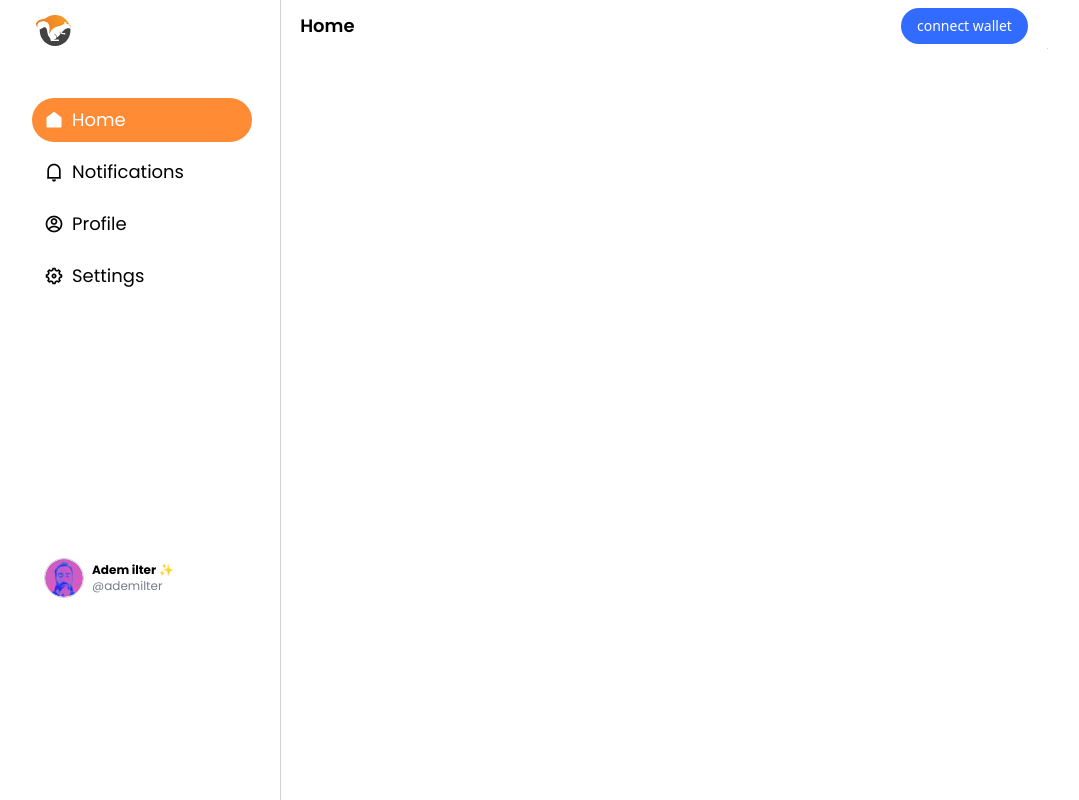
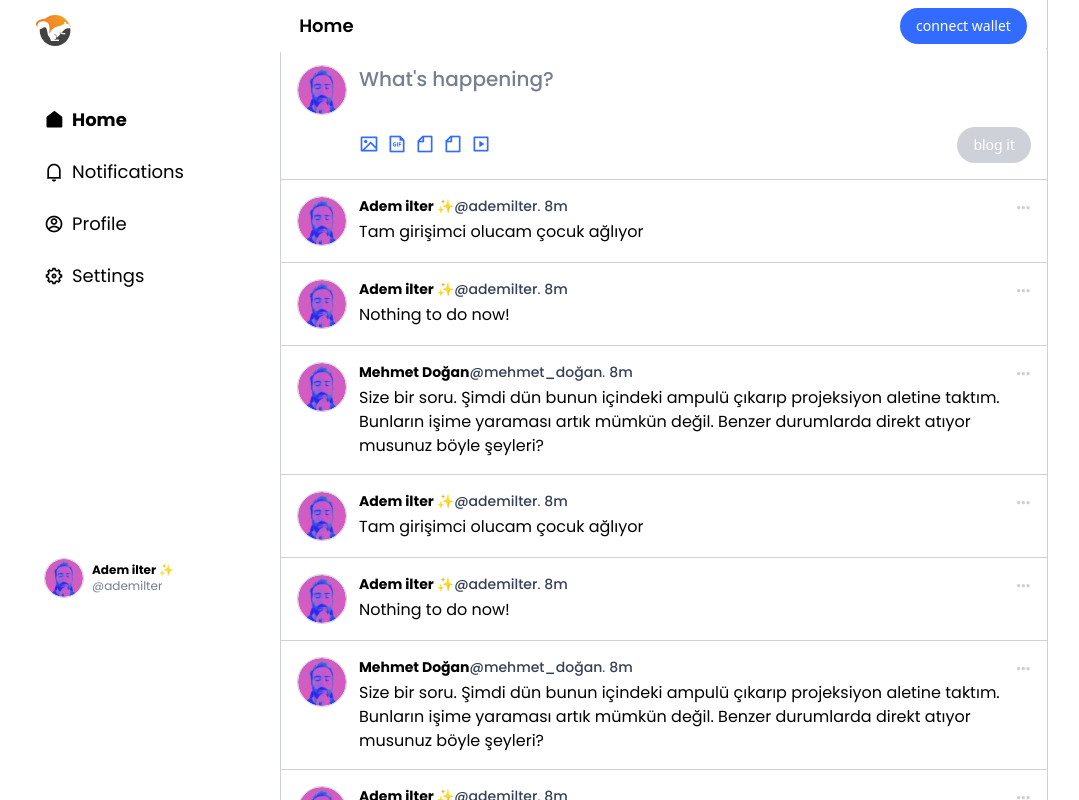
Before and after one commit to Theo-flux/blogit, a Next.js app in the folder client/: page / in a window 1280 px wide. Shown: the top 800 px of the page, without its empty margins (104-1183 px from the left). Built offline with nearby package versions, Linux system fonts and the light colour scheme.

Commit message:
dumy posts

```diff
--- /dev/null
+++ b/client/components/home/Blog.jsx
@@ -0,0 +1,29 @@
+import React from 'react'
+
+export default function Blog({person}) {
+  return (
+    <div className={`border-t font-poppins relative p-4 flex justify-between items-start w-[100%]`}>
+        <img src={`${person.image}`} className='w-[50px] h-[50px] border rounded-full mr-3' alt="profile image" />
+        <div className='w-full'>
+            <div className='flex justify-between items-start w-full'>
+                <div className='flex text-sm justify-start items-start'>
+                    <p className='truncate max-w-[70px] md:max-w-[150px] font-bold'>{person.name}</p>
+                    <p className='truncate max-w-[70px] md:max-w-[150px] font-medium text-gray-600'>{person.username}</p>
+                    <p className='text-gray-600 mr-1'>.</p>
+                    <p className='font-medium text-gray-600'>8m</p>
+                </div>
+
+                <div className='self-start flex justify-center items-center'>
+                    <i class="font-bold p-0 m-0 text-[#00000030] cursor-pointer ri-more-fill" />
+                </div>
+            </div>
+            <p>
+                {person.message}
+            </p>
+        </div>
+        {/* <div className='bg-white absolute right-0 border w-[300px]'>
+
+        </div> */}
+    </div>
+  )
+}
--- /dev/null
+++ b/client/components/home/Blogbox.jsx
@@ -0,0 +1,79 @@
+import {useState} from 'react'
+import { Button } from '../../shared'
+
+const iconResource = [
+    {
+        id: 1,
+        name: "ri-image-line",
+    },
+
+    {
+        id: 2,
+        name: "ri-file-gif-line",
+    },
+
+    {
+        id: 3,
+        name: "ri-file-line",
+    },
+
+    {
+        id: 4,
+        name: "ri-file-line",
+    },
+
+    {
+        id: 5,
+        name: "ri-video-line"
+    }
+]
+
+const TextArea = ({handler, message}) => {
+    return(
+        <textarea
+            style={{resize: 'none'}}
+            className='overflow-hidden font-poppins text-sm md:text-xl placeholder:font-medium w-full outline-0'
+            placeholder="What's happening?"
+            name={"text"}
+            value={message.text}
+            onChange={(event) => handler(event)}
+        />
+    )
+}
+
+export default function Blogbox() {
+    const [message, setMessage] = useState({text: ""})
+
+    function handleOnchange(event) {
+        const {name, value} = event.target;
+        setMessage({...message, [name]: value})
+    }
+
+    console.log(message.text)
+
+    return (
+        <div className={`border-t p-4 flex justify-between items-start`}>
+            <img src="/profile-image.svg" className='w-[50px] h-[50px] border rounded-full mr-3' alt="profile image" />
+
+            <div className='w-full'>
+                <TextArea
+                    message={message}
+                    handler={handleOnchange}
+                />
+                <div className='flex justify-between items-center'>
+                    <div>
+                        {
+                            iconResource.map((icon) => {
+                                return(
+                                    <i key={icon.id} className={`text-xl font-light mr-2  text-blue-500 ${icon.name}`}/>
+                                )
+                            })
+                        }
+                    </div>
+
+                    <Button disabled={message.text ? false: true} text="blog it" className={`disabled:bg-gray-200`}/>
+                </div>
+            </div>
+        </div>
+    )
+}
--- /dev/null
+++ b/client/components/home/index.jsx
@@ -0,0 +1,2 @@
+export { default as Blogbox } from './Blogbox'
+export { default as Blog } from './Blog'
--- a/client/containers/Feed.jsx
+++ b/client/containers/Feed.jsx
@@ -1,16 +1,17 @@
 import React from 'react'
 import { Navbar } from '../components'
+import Home from './Home'
 
 export default function Feed({activeSection, handleOpenSidebar}) {
 
   return (
-    <main className='w-[100%] absolute right-0 md:w-[75%] h-screen border-l'>
-        <div className='fixed w-[100%] md:w-[75%] lg:w-[766px]'>
+    <main className='w-[100%] absolute right-0 md:w-[75%] h-screen'>
+        <div className='fixed z-20 w-[100%] md:w-[75%] lg:w-[766px]'>
           <Navbar handleOpenSidebar={handleOpenSidebar} activeSection={activeSection}/>
         </div>
 
-        <div className='pt-12 px-4 border-b w-[100%]'>
-
+        <div className='pt-12 w-[100%] border-x'>
+          <Home/>
         </div>
     </main>
   )
--- /dev/null
+++ b/client/containers/Home.jsx
@@ -0,0 +1,91 @@
+import React from 'react'
+import { Blogbox, Blog } from '../components/home'
+
+const people = [
+  {
+    id: 1,
+    image: "/profile-image.svg",
+    name: "Adem ilter ✨",
+    username: "@ademilter",
+    message: "Tam girişimci olucam çocuk ağlıyor",
+  },
+
+  {
+    id: 1,
+    image: "/profile-image.svg",
+    name: "Adem ilter ✨",
+    username: "@ademilter",
+    message: "Nothing to do now!",
+  },
+
+  {
+    id: 1,
+    image: "/profile-image.svg",
+    name: "Mehmet Doğan",
+    username: "@mehmet_doğan",
+    message: "Size bir soru. Şimdi dün bunun içindeki ampulü çıkarıp projeksiyon aletine taktım. Bunların işime yaraması artık mümkün değil. Benzer durumlarda direkt atıyor musunuz böyle şeyleri?",
+  },
+   {
+    id: 1,
+    image: "/profile-image.svg",
+    name: "Adem ilter ✨",
+    username: "@ademilter",
+    message: "Tam girişimci olucam çocuk ağlıyor",
+  },
+
+  {
+    id: 1,
+    image: "/profile-image.svg",
+    name: "Adem ilter ✨",
+    username: "@ademilter",
+    message: "Nothing to do now!",
+  },
+
+  {
+    id: 1,
+    image: "/profile-image.svg",
+    name: "Mehmet Doğan",
+    username: "@mehmet_doğan",
+    message: "Size bir soru. Şimdi dün bunun içindeki ampulü çıkarıp projeksiyon aletine taktım. Bunların işime yaraması artık mümkün değil. Benzer durumlarda direkt atıyor musunuz böyle şeyleri?",
+  },
+   {
+    id: 1,
+    image: "/profile-image.svg",
+    name: "Adem ilter ✨",
+    username: "@ademilter",
+    message: "Tam girişimci olucam çocuk ağlıyor",
+  },
+
+  {
+    id: 1,
+    image: "/profile-image.svg",
+    name: "Adem ilter ✨",
+    username: "@ademilter",
+    message: "Nothing to do now!",
+  },
+
+  {
+    id: 1,
+    image: "/profile-image.svg",
+    name: "Mehmet Doğan",
+    username: "@mehmet_doğan",
+    message: "Size bir soru. Şimdi dün bunun içindeki ampulü çıkarıp projeksiyon aletine taktım. Bunların işime yaraması artık mümkün değil. Benzer durumlarda direkt atıyor musunuz böyle şeyleri?",
+  },
+]
+
+export default function Home() {
+  return (
+    <div>
+        <Blogbox/>
+
+        <div>
+          {
+            people.map((person) =>
+              <Blog key={person.id} person={person}/>
+            )
+          }
+
+        </div>
+    </div>
+  )
+}
--- a/client/containers/Sidebar.jsx
+++ b/client/containers/Sidebar.jsx
@@ -37,9 +37,9 @@ const Capsule = ({item, setActiveSection, activeSection, handleOpenSidebar}) =>
       }
     }
       className={`cursor-pointer flex justify-start items-start
-      py-2 px-3 mt-2 rounded-full hover:bg-orange-500 hover:text-white
+      py-2 px-3 mt-2 rounded-full hover:bg-gray-300 hover:text-white
       transition-all duration-300 ease-in-out
-      ${activeSection === item.name && "text-white bg-orange-500"}
+      ${activeSection === item.name && "text-black font-bold"}
       `}>
       <i className={`text-xl ${activeSection === item.name ? `${item.active}` : `${item.inactive}`} mr-2`} />
       <span className={`text-lg`}>{item.name}</span>
@@ -64,7 +64,7 @@ export default function Sidebar({activeSection, setActiveSection, openSidebar, h
 
   return (
     <aside
-      className={`bg-white w-[75%] absolute z-50 top-0 ${openSidebar ? "left-0" : "left-[-600px]"}
+      className={`bg-white w-[80%] absolute z-50 top-0 ${openSidebar ? "left-0" : "left-[-600px]"}
       md:relative md:left-0 sm:w-[30%] md:w-[25%] h-[100%] p-2 font-poppins transition-all duration-300 ease-in-out`}>
       <div className='fixed h-screen w-[240px] sm:w-[200px] md:w-[170px] xl:w-[220px] grid grid-cols-1 grid-rows-[_.2fr_500px_1fr]'>
         <div className='p-1 flex justify-between'>
--- a/client/shared/Buttons.jsx
+++ b/client/shared/Buttons.jsx
@@ -6,3 +6,12 @@ export function ConnectButton() {
     </div>
   )
 }
+
+
+export function Button({className, text, ...restProps}) {
+  return (
+    <button {...restProps}  className={`cursor-pointer bg-blue-500 text-white text-sm font-medium rounded-full py-2 px-4 ${className}`}>
+        {text}
+    </button>
+  )
+}
--- a/client/styles/globals.css
+++ b/client/styles/globals.css
@@ -5,3 +5,9 @@
 html {
     -webkit-tap-highlight-color: transparent;
 }
+
+.truncateThis {
+    text-overflow: ellipsis;
+    overflow: hidden;
+    white-space: nowrap;
+}
```
